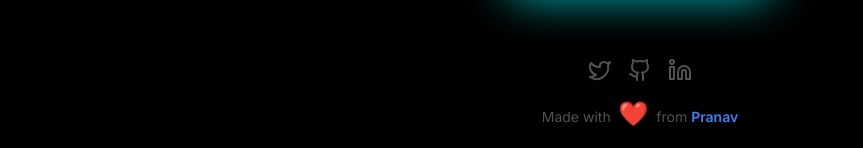
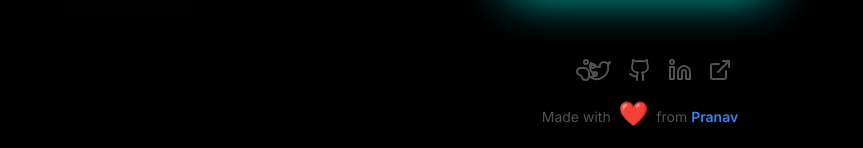
Before and after one commit to Neon-20/dev.pranavrajveer, a Next.js app: page / in a window 1280 px wide. Shown: the part 638-786 px from the top of the page, without its empty margins (0-863 px from the left). Built offline with nearby package versions, Linux system fonts and the light colour scheme.

Commit message:
refactor:modifications.

```diff
--- a/src/app/page.tsx
+++ b/src/app/page.tsx
@@ -1,5 +1,5 @@
 import { Canvas } from "../components/canvas";
-import { Github, Linkedin, Twitter } from 'lucide-react';
+import { ExternalLink, Github, Linkedin, PawPrint, Twitter } from 'lucide-react';
 import Link from "next/link";
 
 
@@ -69,9 +69,19 @@ export default function Home() {
         <Linkedin/>
         </a>
       </span>
+      <span className="fixed left-1/2 ml-20 -translate-x-1/2 bottom-20 text-neutral-600 text-sm duration-300 hover:text-white">
+        <a target="_blank" href="https://pranavrajveer.com">
+        <ExternalLink/>
+        </a>
+      </span>
+      <span className="fixed left-1/3 ml-40 -translate-x-1/2 bottom-20 text-neutral-600 text-sm duration-300 hover:text-white">
+        <a target="_blank" href="https://bento.me/Neon20">
+        <PawPrint/>
+        </a>
+      </span>
       <span className="fixed bottom-8 left-1/2 -translate-x-1/2 text-neutral-600 text-sm">
         Made with  <span className="-mr-[3px] p-1 text-2xl"> ❤️ </span><span className="p-0">from </span><span className="font-semibold text-blue-500">Pranav</span>
       </span>
-    </div>
+ </div>
   );
 }
```
Also changed, not shown: 1 other file (tests, documents, lock files or other folders).
